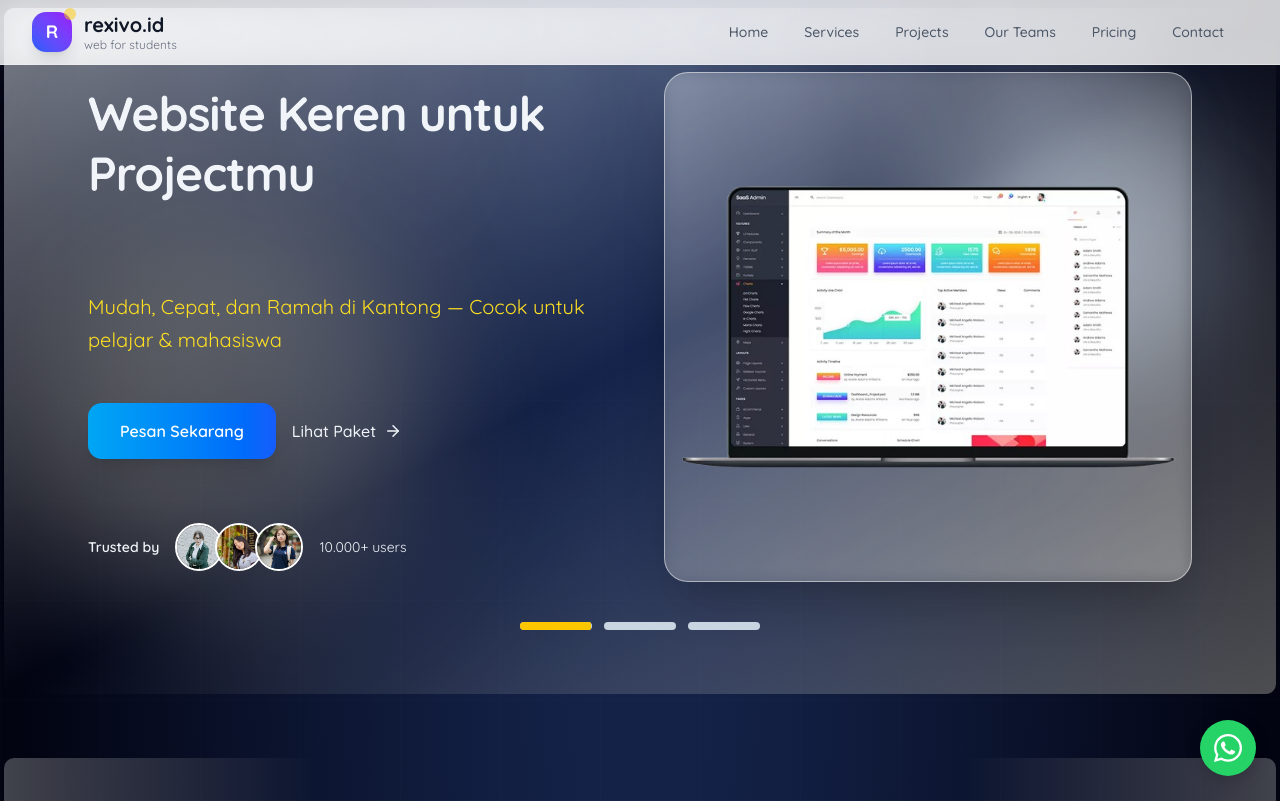
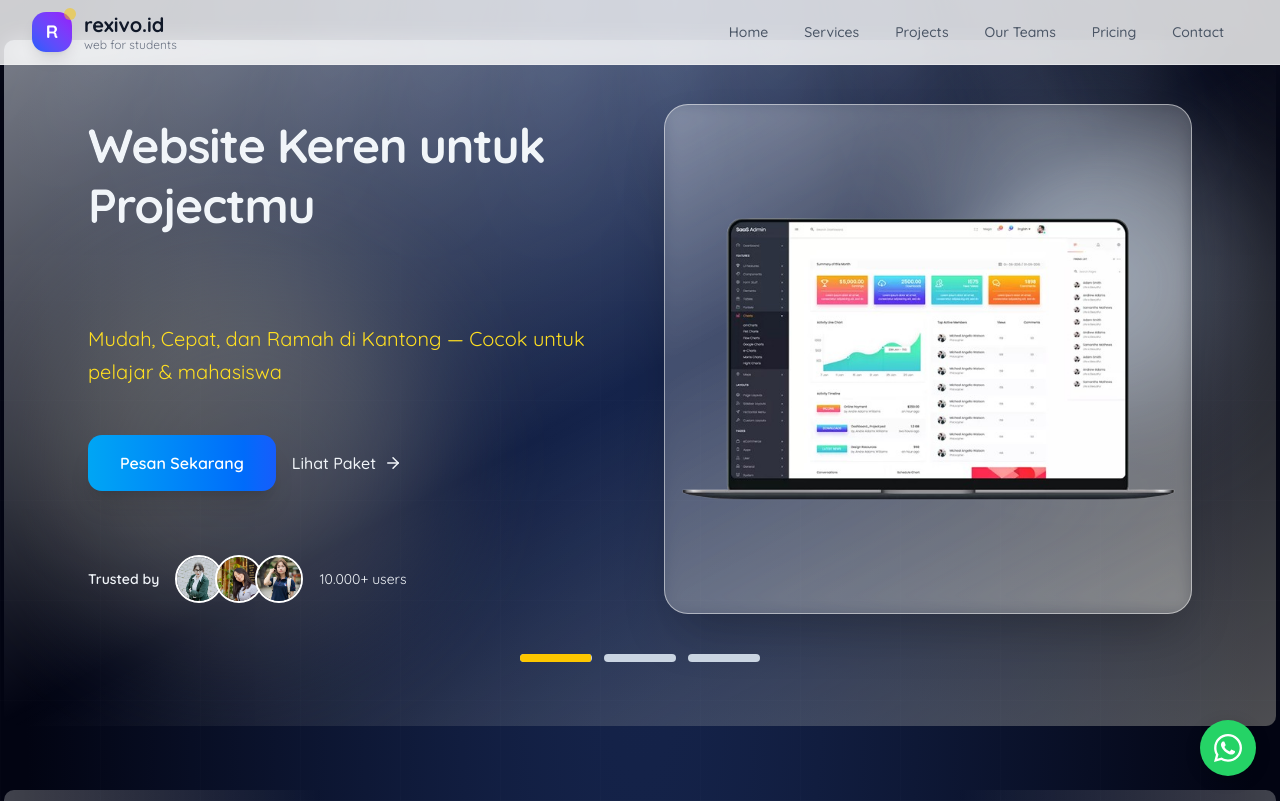
Before and after one commit to SaefulRochmat/rexivo.id, a Next.js app: page / in a window 1280 px wide. Shown: the top 801 px of the page. Built offline with nearby package versions, Linux system fonts and the light colour scheme.

Commit message:
Update CarouselHero.js

```diff
--- a/components/Template-Landing-Page/CarouselHero/CarouselHero.js
+++ b/components/Template-Landing-Page/CarouselHero/CarouselHero.js
@@ -17,7 +17,7 @@ export default function CarouselHero() {
   const slide = heroSlides[heroIndex];
 
   return (
-    <div className="px-1 py-2">
+    <div className="px-1 py-2 pt-10">
       <section className="rounded-lg pt-16 pb-16 relative overflow-hidden">
         {/* Background */}
         <div className="absolute inset-0 bg-gradient-to-br from-blue-50/50 via-transparent to-yellow-50/30"></div>
```
